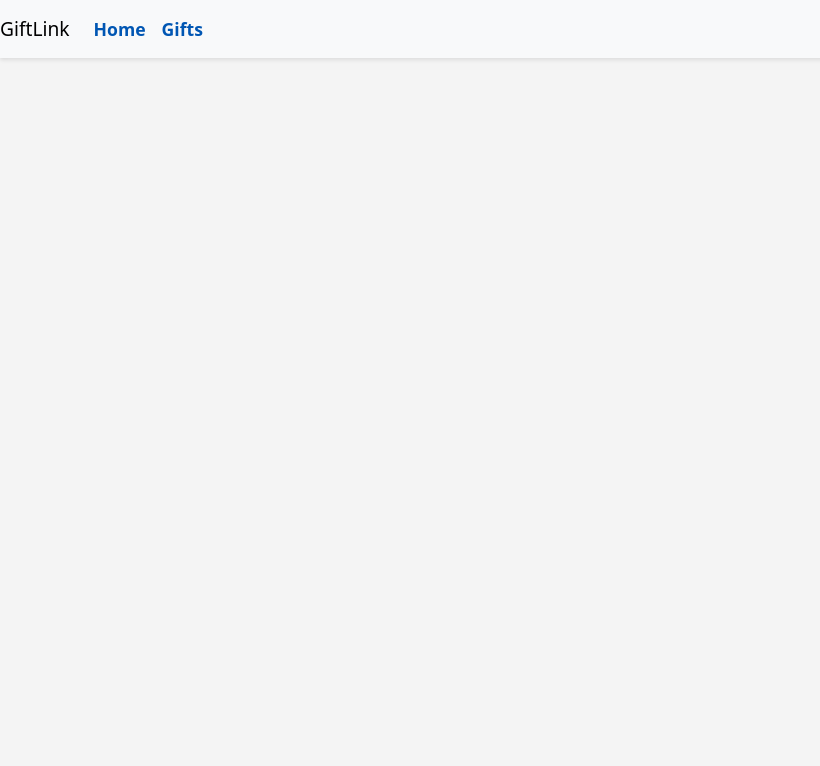
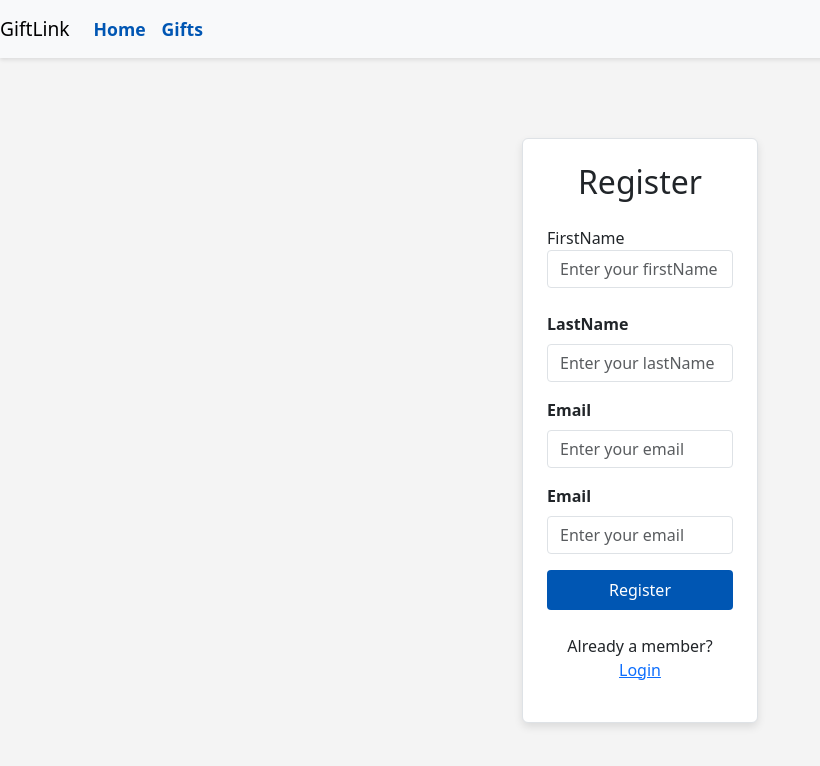
Before and after one commit to Astato/fullstack-capstone-project, a React (Create React App) app in the folder giftlink-frontend/: page /app/register in a window 1280 px wide. Before the commit this address had no page. Shown: the top 766 px of the page, without its empty margins (0-820 px from the left). Built offline with nearby package versions, Linux system fonts and the light colour scheme.

Commit message:
Add LoginPage and RegisterPage

```diff
--- a/giftlink-frontend/src/App.js
+++ b/giftlink-frontend/src/App.js
@@ -4,7 +4,8 @@
 import 'bootstrap/dist/css/bootstrap.min.css';
 import './App.css';
 import Navbar from './components/Navbar/Navbar';
-
+import LoginPage from './components/LoginPage/LoginPage';
+import RegisterPage from './components/RegisterComponent/RegisterPage';
 function App() {
 
   return (
@@ -14,6 +15,8 @@
           {/* the final code will not pass the products to every page, but each page will call the server API */}
           <Route path="/" element={<MainPage />} />
           <Route path="/app" element={<MainPage />} />
+          <Route path="/app/login" element={<LoginPage/>} />
+          <Route path="/app/register" element={<RegisterPage />} />
         </Routes>
         </>
   );
--- /dev/null
+++ b/giftlink-frontend/src/components/LoginPage/LoginPage.css
@@ -0,0 +1,44 @@
+.login-card {
+    background-color: #fff;
+    box-shadow: 0px 4px 8px rgba(0, 0, 0, 0.1);
+}
+
+.login-card .form-label {
+    font-weight: 600;
+}
+
+.login-card input {
+    border-radius: 0.25rem;
+}
+
+.login-card .btn {
+    padding: 0.5rem 1rem;
+    border-radius: 0.25rem;
+}
+
+.login-card .btn-primary {
+    background-color: #0056b3;
+    border: none;
+}
+
+.login-card .btn-secondary {
+    background-color: #dc3545;
+    border: none;
+}
+
+.login-card .text-primary {
+    color: #0056b3;
+}
+
+.login-card .text-secondary {
+    color: #6c757d;
+}
+
+/* Additional styles */
+a.text-primary:hover {
+    text-decoration: underline;
+}
+
+a.text-secondary:hover {
+    text-decoration: underline;
+}
--- /dev/null
+++ b/giftlink-frontend/src/components/LoginPage/LoginPage.js
@@ -0,0 +1,52 @@
+import React, { useState } from 'react';
+import './LoginPage.css';
+
+function LoginPage() {
+    const [email, setEmail] = useState('');
+    const [password, setPassword] = useState('');
+
+    const handleLogin = async () => {
+        console.log("Inside handleLogin");
+    }
+
+        return (
+      <div className="container mt-5">
+        <div className="row justify-content-center">
+          <div className="col-md-6 col-lg-4">
+            <div className="login-card p-4 border rounded">
+              <h2 className="text-center mb-4 font-weight-bold">Login</h2>
+                <div className="mb-3">
+                    <label htmlFor="email" className="form-label">Email</label>
+                    <input
+                        id="email"
+                        type="text"
+                        className="form-control"
+                        placeholder="Enter your email"
+                        value={email}
+                        onChange={(e) => setEmail(e.target.value)}
+                    />
+                </div>
+                <div className="mb-4">
+                    <label htmlFor="password" className="form-label">Password</label>
+                    <input
+                        id="password"
+                        type="password"
+                        className="form-control"
+                        placeholder="Enter your password"
+                        value={password}
+                        onChange={(e) => setPassword(e.target.value)}
+                    />
+                    </div>
+                <button className="btn btn-primary w-100 mb-3" onClick={handleLogin}>Login</button>
+                <p className="mt-4 text-center">
+                    New here? <a href="/app/register" className="text-primary">Register Here</a>
+                </p>
+
+            </div>
+          </div>
+        </div>
+      </div>
+    )
+}
+
+export default LoginPage;
--- /dev/null
+++ b/giftlink-frontend/src/components/RegisterComponent/RegisterPage.css
@@ -0,0 +1,44 @@
+.register-card {
+    background-color: #fff;
+    box-shadow: 0px 4px 8px rgba(0, 0, 0, 0.1);
+}
+
+.register-card .form-label {
+    font-weight: 600;
+}
+
+.register-card input {
+    border-radius: 0.25rem;
+}
+
+.register-card .btn {
+    padding: 0.5rem 1rem;
+    border-radius: 0.25rem;
+}
+
+.register-card .btn-primary {
+    background-color: #0056b3;
+    border: none;
+}
+
+.register-card .btn-secondary {
+    background-color: #dc3545;
+    border: none;
+}
+
+.register-card .text-primary {
+    color: #0056b3;
+}
+
+.register-card .text-secondary {
+    color: #6c757d;
+}
+
+/* Additional styles */
+a.text-primary:hover {
+    text-decoration: underline;
+}
+
+a.text-secondary:hover {
+    text-decoration: underline;
+}
--- /dev/null
+++ b/giftlink-frontend/src/components/RegisterComponent/RegisterPage.js
@@ -0,0 +1,80 @@
+import React, { useState } from 'react';
+
+import './RegisterPage.css';
+
+function RegisterPage() {
+    const [firstName, setFirstName] = useState('');
+    const [lastName, setLastName] = useState('');
+    const [email, setEmail] = useState('');
+    const [password, setPassword] = useState('');
+    //insert code here to create useState hook variables for firstName, lastName, email, password
+    const handleRegister = async () => {
+        console.log("Register invoked")
+    }
+    // insert code here to create handleRegister function and include console.log
+
+         return (
+            <div className="container mt-5">
+                <div className="row justify-content-center">
+                    <div className="col-md-6 col-lg-4">
+                        <div className="register-card p-4 border rounded">
+                            <h2 className="text-center mb-4 font-weight-bold">Register</h2>
+
+                            <div className="mb-4">
+                                <label htmlFor="firstName" className="form label"> FirstName</label><br/>
+                                    <input
+                                    id="firstName"
+                                    type="text"
+                                    className="form-control"
+                                    placeholder="Enter your firstName"
+                                    value={firstName}
+                                    onChange={(e) => setFirstName(e.target.value)}
+                                    />
+                            </div>
+                            <div className="mb-3">
+                                <label htmlFor="lastName" className="form-label">LastName</label>
+                                <input
+                                    id="lastName"
+                                    type="text"
+                                    className="form-control"
+                                    placeholder="Enter your lastName"
+                                    value={lastName}
+                                    onChange={(e) => setLastName(e.target.value)}
+                                />
+                            </div>
+                            <div className="mb-3">
+                                <label htmlFor="email" className="form-label">Email</label>
+                                <input
+                                    id="email"
+                                    type="text"
+                                    className="form-control"
+                                    placeholder="Enter your email"
+                                    value={email}
+                                    onChange={(e) => setEmail(e.target.value)}
+                                />
+                            </div>
+                            <div className="mb-3">
+                                <label htmlFor="email" className="form-label">Email</label>
+                                <input
+                                    id="email"
+                                    type="text"
+                                    className="form-control"
+                                    placeholder="Enter your email"
+                                    value={email}
+                                    onChange={(e) => setEmail(e.target.value)}
+                                />
+                            </div>
+                            <button className="btn btn-primary w-100 mb-3" onClick={handleRegister}>Register</button>
+                            <p className="mt-4 text-center">
+                                Already a member? <a href="/app/login" className="text-primary">Login</a>
+                            </p>
+
+                         </div>
+                    </div>
+                </div>
+            </div>
+
+         )//end of return
+}
+
+export default RegisterPage;
```
